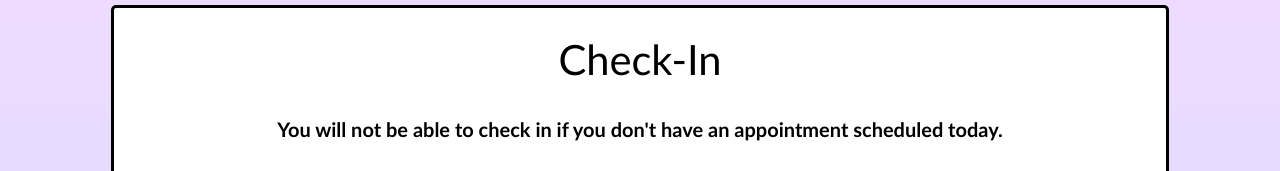
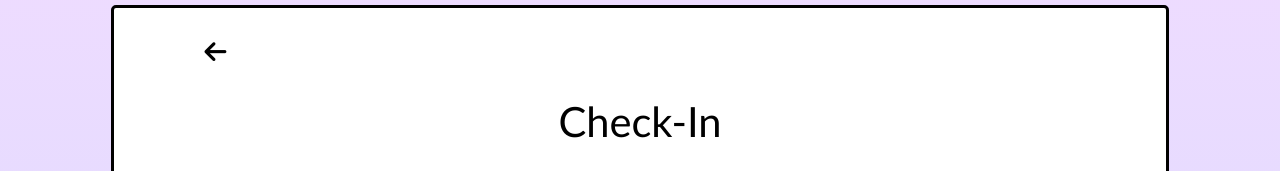
Before and after one commit to aliasadi84/Covid-19-Testing-Registration-Website, a PHP site: page /patient/check_in.php in a window 1280 px wide; the page is wider, and only the part inside the window is pictured. Shown: the part 90-261 px from the top of that part. Run offline with PHP 8.4, Linux system fonts and the light colour scheme; a user stored in the database is signed in; data comes from the database, SQL or seed files in the repository; some libraries are stand-ins or nearby versions.

Commit message:
added back button

```diff
--- a/patient/check_in.php
+++ b/patient/check_in.php
@@ -97,7 +97,7 @@ function CheckColors(val){
 
 <body>
   <div class="bf">
-
+  	<a href="patient.php" class="patientback"><i class="fa fa-arrow-left" aria-hidden="true"></i></a>
   <h3>Check-In</h3>
   <h5>You will not be able to check in if you don't have an appointment scheduled today.</h5>
 
```
